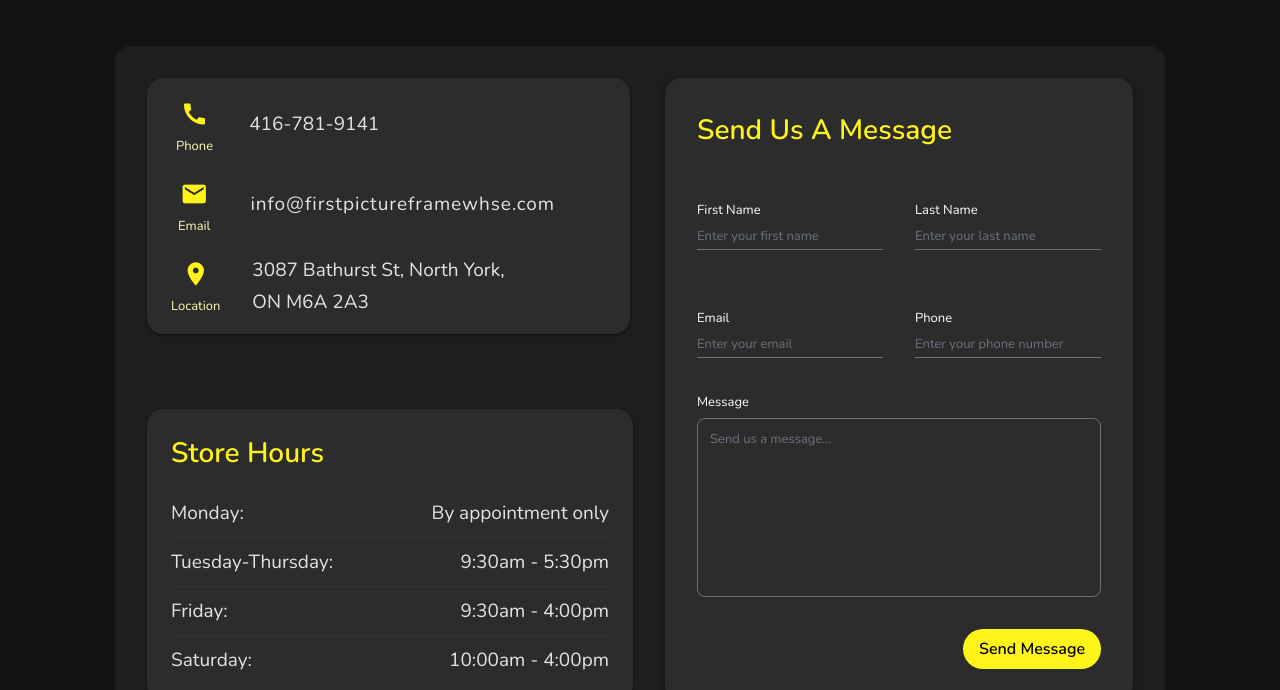
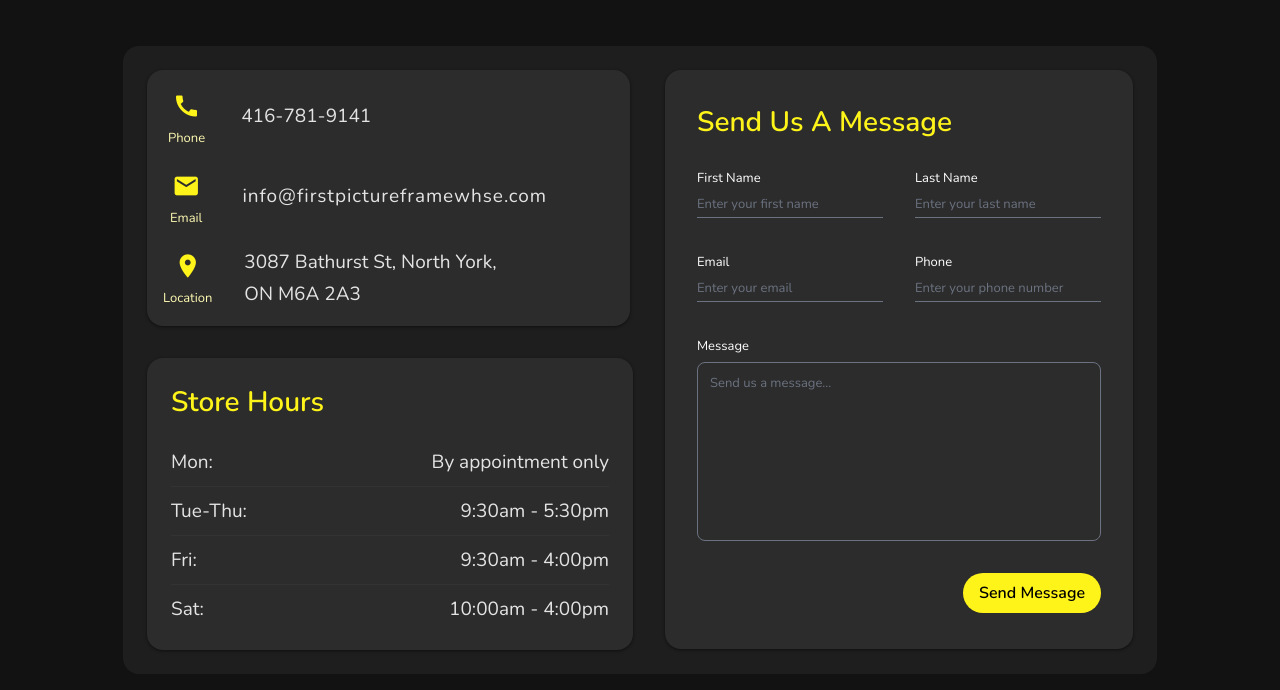
Before and after one commit to armenmerzaian/first-picture-whse, a Gatsby site: page /contactUs in a window 1280 px wide. Shown: the part 269-959 px from the top of the page. Built offline with nearby package versions, Linux system fonts and the light colour scheme; Gatsby itself is replaced by a stand-in of ours.

Commit message:
more fucking death

```diff
--- a/src/components/InfoCard.js
+++ b/src/components/InfoCard.js
@@ -4,7 +4,7 @@ export default function InfoCard() {
   return (
     <>
       <div
-        className="p-4 rounded-2xl bg-surface-6 shadow-sm max-w-[343px] laptop:max-w-[483px] h-fit">
+        className="py-4 px-2 rounded-2xl bg-surface-6 shadow-sm laptop:max-w-[483px] h-fit">
         <div className="text-lg font-semibold min-w-fit">
           <ul>
             <li className="flex gap-8 pb-4 ml-[5px]">
@@ -15,7 +15,7 @@ export default function InfoCard() {
                 </span>
               </div>
               <div
-                className="text-sm laptop:text-lg text-tertiary-light/87 font-light max-w-fit py-3.5 ml-[-4px]">
+                className="text-base laptop:text-lg text-tertiary-light/87 font-light max-w-fit py-3.5 ml-[-4px]">
                 <a href="tel:416-781-9141" className="hover:underline">
                   416-781-9141
                 </a>
@@ -29,7 +29,7 @@ export default function InfoCard() {
                 </span>
               </div>
               <div
-                className="text-sm laptop:text-lg text-tertiary-light/87 font-light max-w-fit mr-4 py-3.5 tracking-wider">
+                className="text-base laptop:text-lg text-tertiary-light/87 font-light max-w-fit mr-4 py-3.5 tracking-wider">
                 <a
                   href="mailto:info@firstpictureframewhse.com?subject=I'm looking for a high quality framing job."
                   className="hover:underline"
@@ -46,14 +46,14 @@ export default function InfoCard() {
                 </span>
               </div>
               <div
-                className="text-sm laptop:text-lg text-tertiary-light/87 font-light max-w-fit ml-[-8px]">
+                className="text-base laptop:text-lg text-tertiary-light/87 font-light max-w-fit ml-[-8px]">
                 <a
                   href="https://goo.gl/maps/W9FHfuPNrmRY4Leh6"
                   target="_blank"
                   rel="noreferrer"
                   className="hover:underline"
                 >
-                  3087 Bathurst St, North York, <br /> ON M6A 2A3
+                  3087 Bathurst St, North York, <br className="hidden sketch:block"/> ON M6A 2A3
                 </a>
               </div>
             </li>
--- a/src/components/StoreHours.js
+++ b/src/components/StoreHours.js
@@ -3,25 +3,29 @@ import React from 'react'
 export default function StoreHours() {
   return (
     <>
-      <div className="p-3 laptop:p-6 rounded-2xl bg-surface-6 shadow-sm w-[343px] laptop:w-[486px] laptop:h-[292px]">
+      <div className="px-4 pt-4 laptop:p-6 rounded-2xl bg-surface-6 shadow-sm laptop:w-[486px] laptop:h-[292px] flex-grow min-w-fit">
         <h1 className="text-lg laptop:text-2xl font-semibold text-primary-55 pb-4 laptop:pb-6">
           Store Hours
         </h1>
         <div className="">
-          <div className="flex justify-between text-sm tablet:text-base laptop:text-lg text-tertiary-light/87 border-b-[1px] border-neutral-20 pb-2 mb-2">
-            <span>Monday: </span>
+          <div className="flex justify-between text-base tablet:text-base laptop:text-lg text-tertiary-light/87 border-b-[1px] border-neutral-20 pb-2 mb-2">
+            <span className="sketch:hidden">Monday: </span>
+            <span className="hidden sketch:block">Mon: </span>
             <span className="font-light">By appointment only</span>
           </div>
-          <div className="flex justify-between text-sm tablet:text-base laptop:text-lg text-tertiary-light/87 border-b-[1px] border-neutral-20 pb-2 mb-2">
-            <span>Tuesday-Thursday: </span>
+          <div className="flex justify-between text-base tablet:text-base laptop:text-lg text-tertiary-light/87 border-b-[1px] border-neutral-20 pb-2 mb-2">
+            <span className="sketch:hidden">Tuesday-Thursday: </span>
+            <span className="hidden sketch:block">Tue-Thu: </span>
             <span className="font-light">9:30am - 5:30pm</span>
           </div>
-          <div className="flex justify-between text-sm tablet:text-base laptop:text-lg text-tertiary-light/87 border-b-[1px] border-neutral-20 pb-2 mb-2">
-            <span>Friday: </span>
+          <div className="flex justify-between text-base tablet:text-base laptop:text-lg text-tertiary-light/87 border-b-[1px] border-neutral-20 pb-2 mb-2">
+            <span className="sketch:hidden">Friday: </span>
+            <span className="hidden sketch:block">Fri: </span>
             <span className="font-light">9:30am - 4:00pm</span>
           </div>
-          <div className="flex justify-between text-sm tablet:text-base laptop:text-lg text-tertiary-light/87  pb-2 mb-2">
-            <span>Saturday: </span>
+          <div className="flex justify-between text-base tablet:text-base laptop:text-lg text-tertiary-light/87  pb-2 mb-2">
+            <span className="sketch:hidden">Saturday: </span>
+            <span className="hidden sketch:block">Sat: </span>
             <span className="font-light">10:00am - 4:00pm</span>
           </div>
         </div>
--- a/src/layout/ContactForm.js
+++ b/src/layout/ContactForm.js
@@ -1,6 +1,7 @@
 import React, {useState, useRef} from 'react'
 import Modal from "../components/Modal";
 import "../styles/form-errors.css";
+import "../styles/webkit-styles.css"
 
 export default function ContactForm() {
   const [modalShow, setModalShow] = useState(false);
@@ -26,13 +27,13 @@ export default function ContactForm() {
   // action="https://formspree.io/f/xzbwpnlz"
   // method="POST"
   return (
-    <div className="p-4 laptop:p-8 rounded-2xl bg-surface-6 shadow-md">
-      <h1 className="text-primary-55 text-lg laptop:text-2xl font-semibold mb-6">
+    <div className="p-4 tablet:p-8 rounded-2xl bg-surface-6 shadow-sm laptop:pb-9">
+      <h1 className="text-primary-55 text-lg laptop:text-2xl font-semibold mb-6 webkit-padding">
         Send Us A Message
       </h1>
       <form
         acceptCharset="UTF-8"
-        className="grid grid-cols-1 laptop:grid-cols-2 gap-8"
+        className="tablet:grid space-y-[36px] tablet:space-y-0 grid-cols-1 tablet:grid-cols-2 gap-8"
         onSubmit={handleClick}
         id="contact-form"
       >
@@ -42,7 +43,7 @@ export default function ContactForm() {
             name="first_name"
             id="first_name"
             placeholder="Enter your first name"
-            className="bg-transparent border-x-0 border-t-0 border-b appearance-none w-full pl-0 text-sm text-tertiary-light h-7 order-3"
+            className="bg-transparent border-x-0 border-t-0 border-b appearance-none w-full pl-0 text-sm text-tertiary-light h-7 order-3 justify-start"
             required
             minLength={2}
           />
@@ -52,7 +53,6 @@ export default function ContactForm() {
           >
             First Name
           </label>
-          <br className="order-2" />
         </div>
         <div className="flex flex-col">
           <input
@@ -70,7 +70,6 @@ export default function ContactForm() {
           >
             Last Name
           </label>
-          <br className="order-2" />
         </div>
         <div className="flex flex-col">
           <input
@@ -88,7 +87,6 @@ export default function ContactForm() {
           >
             Email
           </label>
-          <br className="order-2" />
         </div>
         <div className="flex flex-col">
           <input
@@ -106,7 +104,6 @@ export default function ContactForm() {
           >
             Phone
           </label>
-          <br className="order-2" />
         </div>
         <div className="flex flex-col col-span-2">
           <textarea
@@ -122,7 +119,7 @@ export default function ContactForm() {
             Message
           </label>
         </div>
-        <button className="w-fit ml-auto font-semibold rounded-[100px] px-4 py-2 bg-primary-55 hover:bg-primary-65 active:bg-primary-75 laptop:col-span-full max-h-12">
+        <button className="w-fit ml-auto font-semibold rounded-[100px] px-4 py-2 bg-primary-55 hover:bg-primary-65 active:bg-primary-75 tablet:col-span-full max-h-12">
           Send Message
         </button>
       </form>
--- a/src/layout/Footer.js
+++ b/src/layout/Footer.js
@@ -87,9 +87,11 @@ export default function Footer() {
         </div>
 
         <div className="border-b border-neutral-20 rounded-b-full desktop:hidden"></div>
-        <div className="tablet:flex tablet:justify-between gap-4">
-          <InfoCard />
-          <div className="hidden tablet:block laptop:hidden">
+        <div className="tablet:flex gap-6">
+          <div className="sketch:max-w-fit tablet:max-w-none tablet:flex-grow bg-green-500">
+            <InfoCard />
+          </div>
+          <div className="hidden tablet:block laptop:hidden bg-yellow-500 flex-grow">
             <StoreHours />
           </div>
         </div>
--- a/src/pages/contactUs.js
+++ b/src/pages/contactUs.js
@@ -10,16 +10,12 @@ function contactUs() {
   return (
     <>
       <Navigation />
-      <div className="pt-[171px] pb-[162px] bg-secondary-dark px-4">
+      <div className="pt-[171px] pb-[162px] bg-secondary-dark px-4 tablet:px-12">
         <SectionTitle text="Contact Us" />
-        <div className="flex gap-6 flex-col laptop:flex-row laptop:gap-8 laptop:bg-surface-1 laptop:p-8 max-w-fit rounded-2xl mx-auto mt-16">
-          <div className="flex flex-col gap-6 laptop:gap-8 laptop:justify-between">
-            <div className="">
-              <InfoCard />
-            </div>
-            <div className="">
-              <StoreHours />
-            </div>
+        <div className="flex gap-6 flex-col laptop:flex-row laptop:gap-8 tablet:bg-surface-1 tablet:p-6 w-auto max-w-[768px] laptop:w-fit laptop:max-w-none rounded-2xl mx-auto mt-16">
+          <div className="flex flex-col sketch:flex-row laptop:flex-col gap-6 laptop:gap-8 tablet:justify-between flex-shrink">
+            <InfoCard />
+            <StoreHours />
           </div>
           <div className="">
             <ContactForm />
--- a/src/styles/webkit-styles.css
+++ b/src/styles/webkit-styles.css
@@ -1,3 +1,9 @@
 summary::-webkit-details-marker {
     display: none;
 }
+
+.webkit-padding{
+    /* -webkit-padding-end: 0px; */
+    -webkit-padding-before: 0px;
+    -webkit-padding-after: 0px;
+}
--- a/tailwind.config.js
+++ b/tailwind.config.js
@@ -6,6 +6,7 @@ module.exports = {
     screens: {
       // mobile => 0-767px
       tablet: "768px",
+      sketch: "842px",
       laptop: "1280px",
       desktop: "1440px",
     },
```
